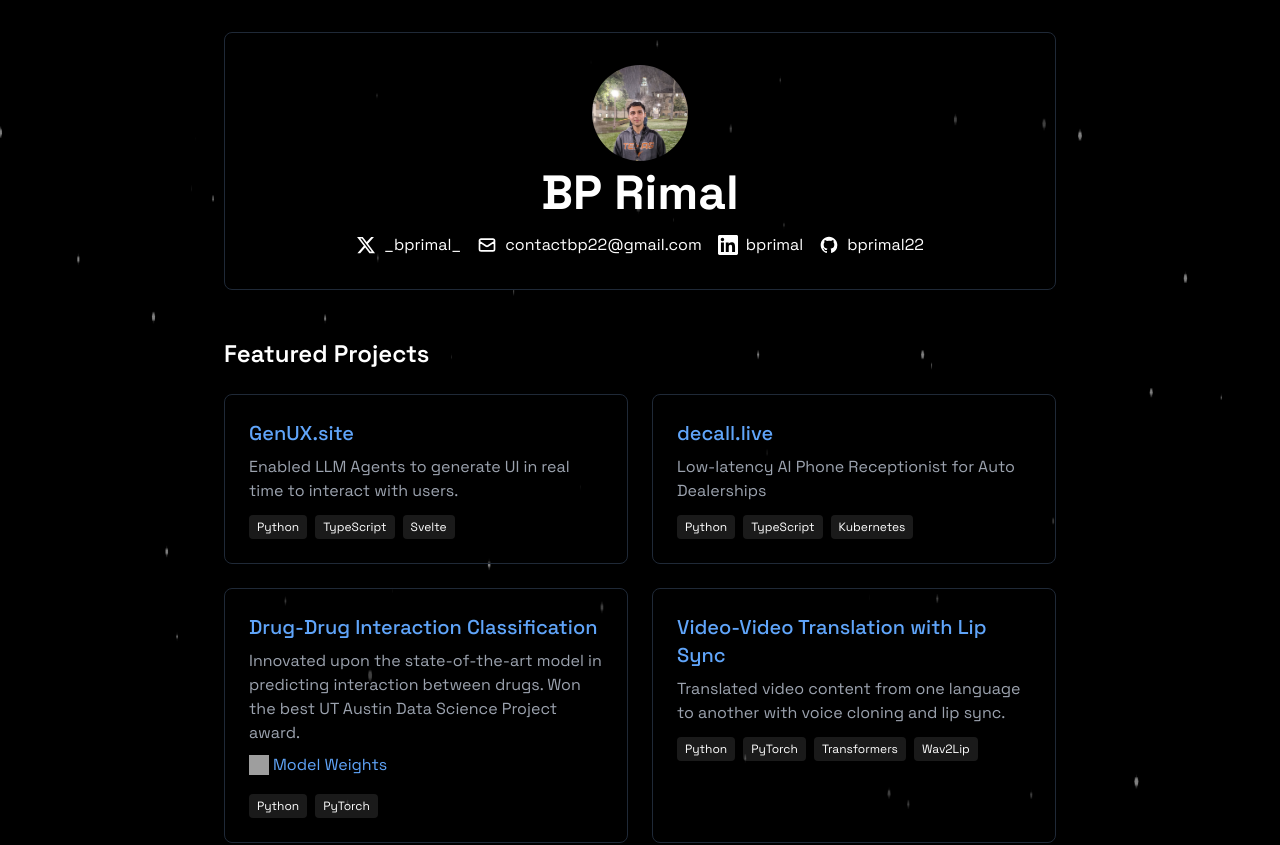
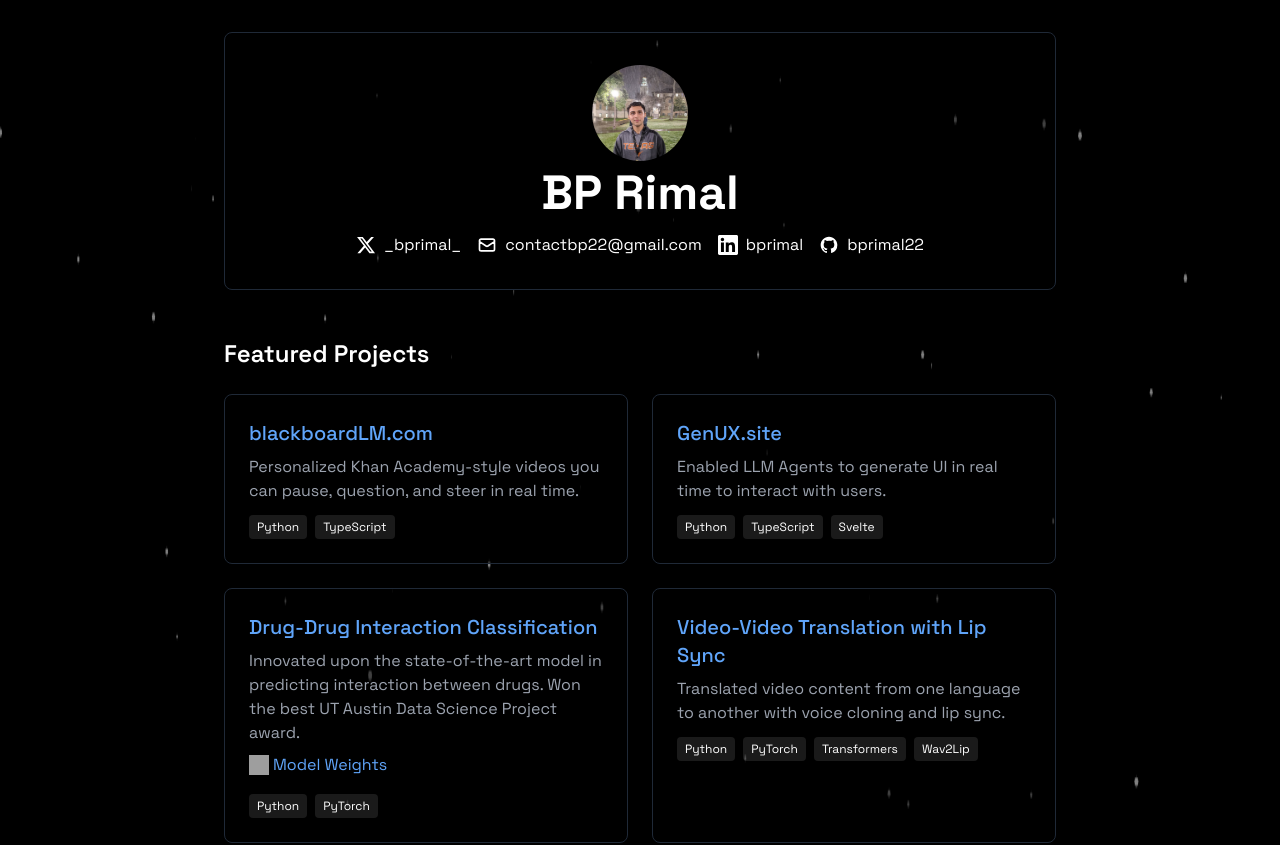
Before and after one commit to bprimal22/beeps, a Next.js app: page /resume in a window 1280 px wide. Shown: the top 845 px of the page. Built offline with nearby package versions, Linux system fonts and the light colour scheme; grey boxes are pictures that could not be loaded.

Commit message:
added blackboardlm to the project

```diff
--- a/app/resume/page.tsx
+++ b/app/resume/page.tsx
@@ -87,16 +87,16 @@ export default function ResumePage() {
           <div className="grid grid-cols-1 md:grid-cols-2 gap-6">
             {[
               {
+                title: "blackboardLM.com",
+                link: "https://blackboardlm.com",
+                description: "Personalized Khan Academy-style videos you can pause, question, and steer in real time.",
+                tech: ["Python", "TypeScript"]
+              },
+              {
                 title: "GenUX.site",
                 link: "https://www.genux.site",
                 description: "Enabled LLM Agents to generate UI in real time to interact with users.",
                 tech: ["Python", "TypeScript", "Svelte"]
-              },
-              {
-                title: "decall.live",
-                link: "http://decall.live",
-                description: "Low-latency AI Phone Receptionist for Auto Dealerships",
-                tech: ["Python", "TypeScript", "Kubernetes"]
               },
               {
                 title: "Drug-Drug Interaction Classification",
```
